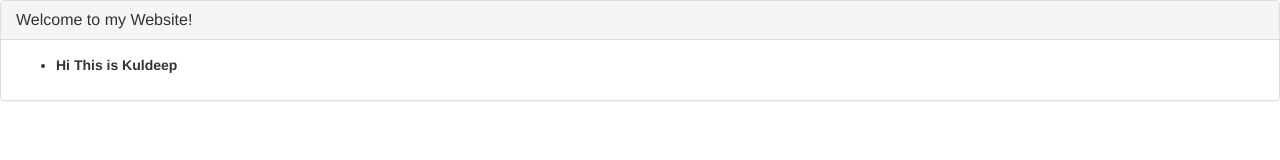
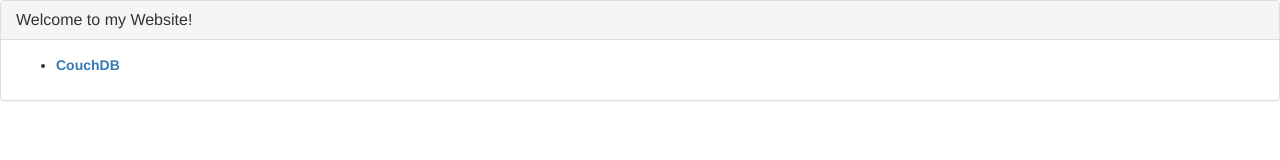
Before and after one commit to kdmalviyan/kdmalviyan.github.io, a plain HTML site: page index.html in a window 1280 px wide. Drawn offline with nearby package versions, Linux system fonts and the light colour scheme; no server answers.

Commit message:
Update index.html

```diff
--- a/index.html
+++ b/index.html
@@ -21,7 +21,7 @@ $(function(){
 	</div>
 	<div class="panel-body"><b class='higlight'>
 	<ul>
-		<li>Hi This is Kuldeep</li>
+		<li><a href="https://developer.couchbase.com/documentation/server/4.6/sdk/java/document-operations.html">CouchDB</a></li>
 	</ul>
 	</div>
 </div>
```
